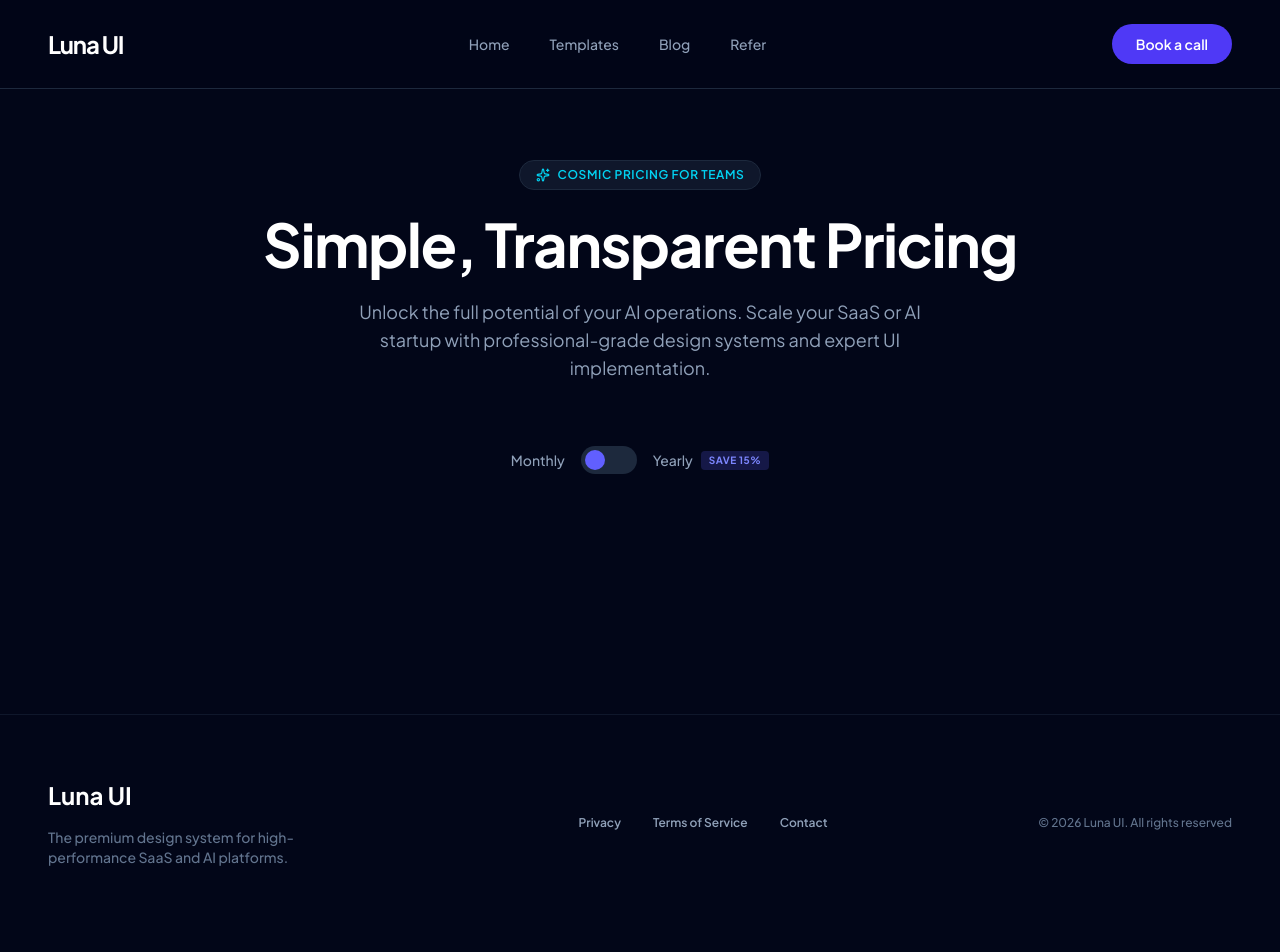
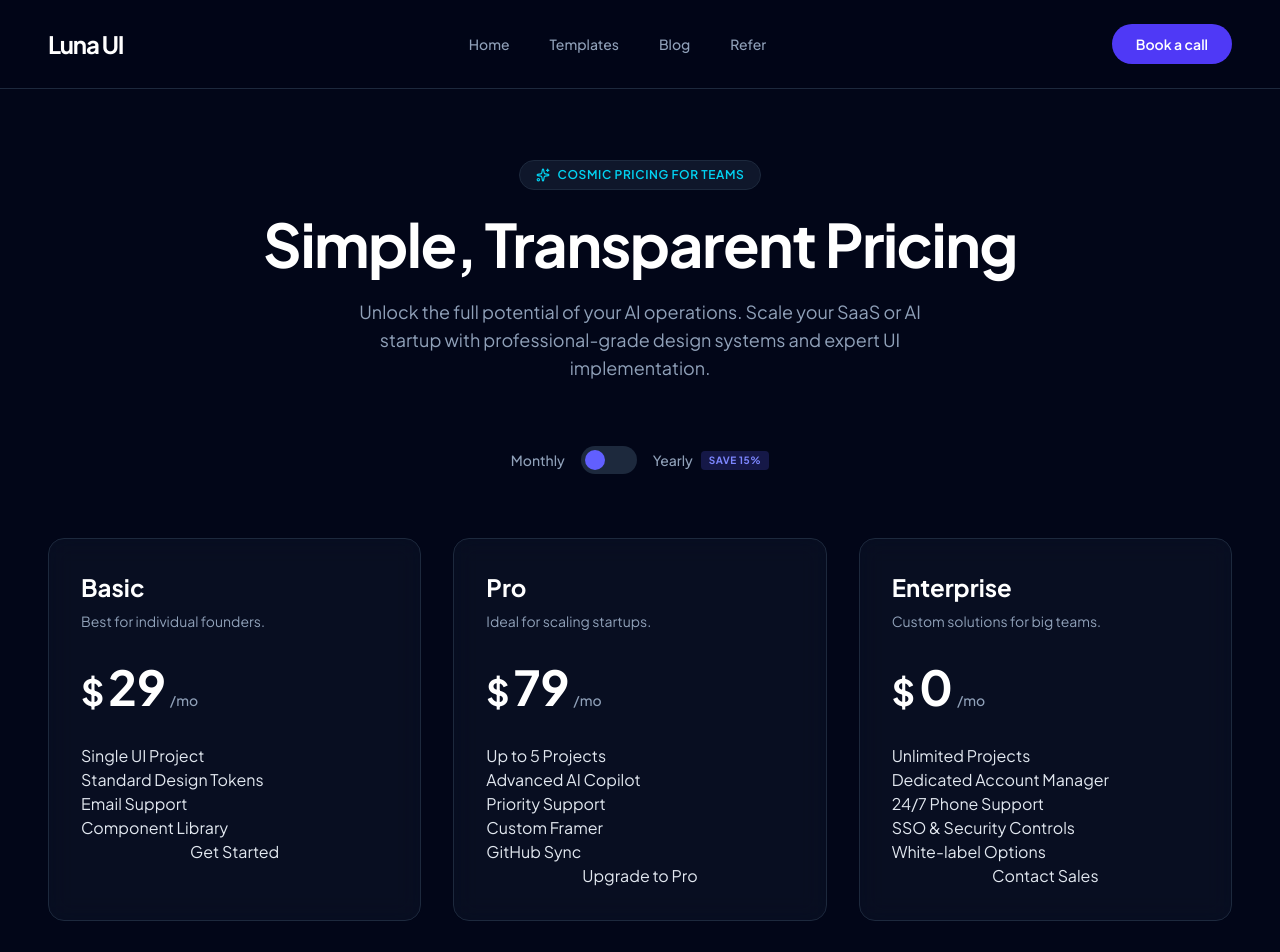
Before and after one commit to arturolguillen/devarturo-5-saas-pricing-table, a Next.js app: page / in a window 1280 px wide. Shown: the top 952 px of the page. Before the commit the page ends 931 px from the top, so only its background shows below. Built offline with nearby package versions, Linux system fonts and the light colour scheme.

Commit message:
Add Plan component to render individual pricing plans in PricingGrid

```diff
--- /dev/null
+++ b/src/components/Plan.tsx
@@ -0,0 +1,38 @@
+import type { Plan as PlanType } from "@/plans";
+
+export default function Plan({ plan }: {
+    plan: PlanType;
+}) {
+    const {
+        name,
+        description,
+        monthly_price: {
+            month,
+            year,
+        },
+        features,
+        button_text,
+        featured,
+        custom_price,
+    } = plan;
+
+    return (
+        <div className="bg-slate-900/50 backdrop-blur-md border border-slate-800 p-8 rounded-2xl flex flex-col transition-all duration-300 hover:-translate-y-1">
+            <div className="mb-8">
+                <h3 className="text-2xl font-bold text-white mb-2">{name}</h3>
+                <p className="text-sm text-slate-400">{description}</p>
+            </div>
+            <div className="mb-8 flex items-baseline gap-1">
+                <span className="text-4xl font-bold text-white">$</span>
+                <span className="text-5xl font-bold text-white">{month}</span>
+                <span className="text-sm text-slate-400 font-medium">{'/mo'}</span>
+            </div>
+            <ul>
+                {features.map(feature => <li key={feature}>{feature}</li>)}
+            </ul>
+            <button type="button">
+                {button_text}
+            </button>
+        </div>
+    );
+}
--- a/src/components/PricingGrid.tsx
+++ b/src/components/PricingGrid.tsx
@@ -1,7 +1,10 @@
+import plans from "@/plans";
+import Plan from "./Plan";
+
 export default function PricingGrid() {
     return (
         <div className="grid grid-cols-1 md:grid-cols-3 gap-8 mb-24">
-
+            {plans.map(plan => <Plan key={plan.id} plan={plan} />)}
         </div>
     );
 }
```
